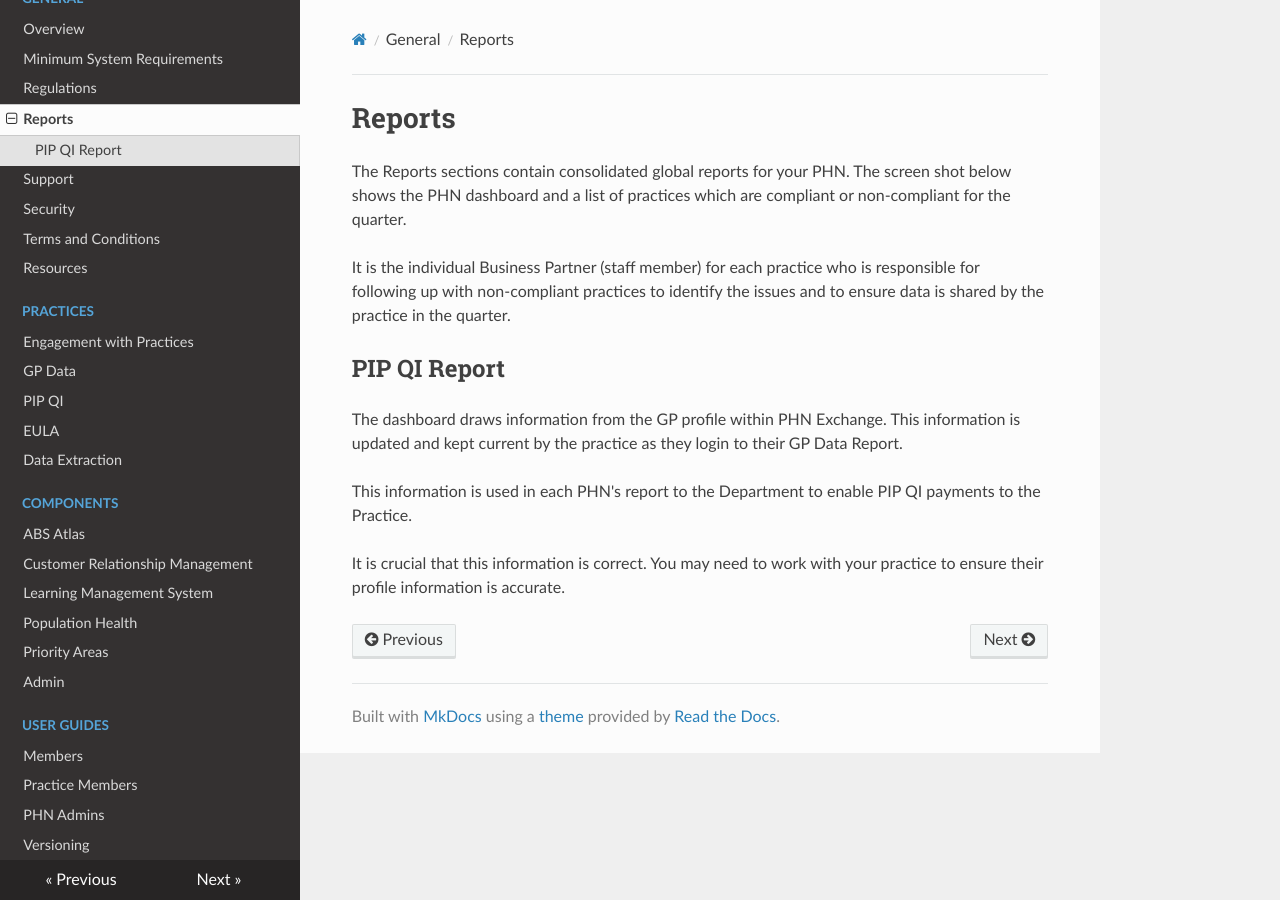
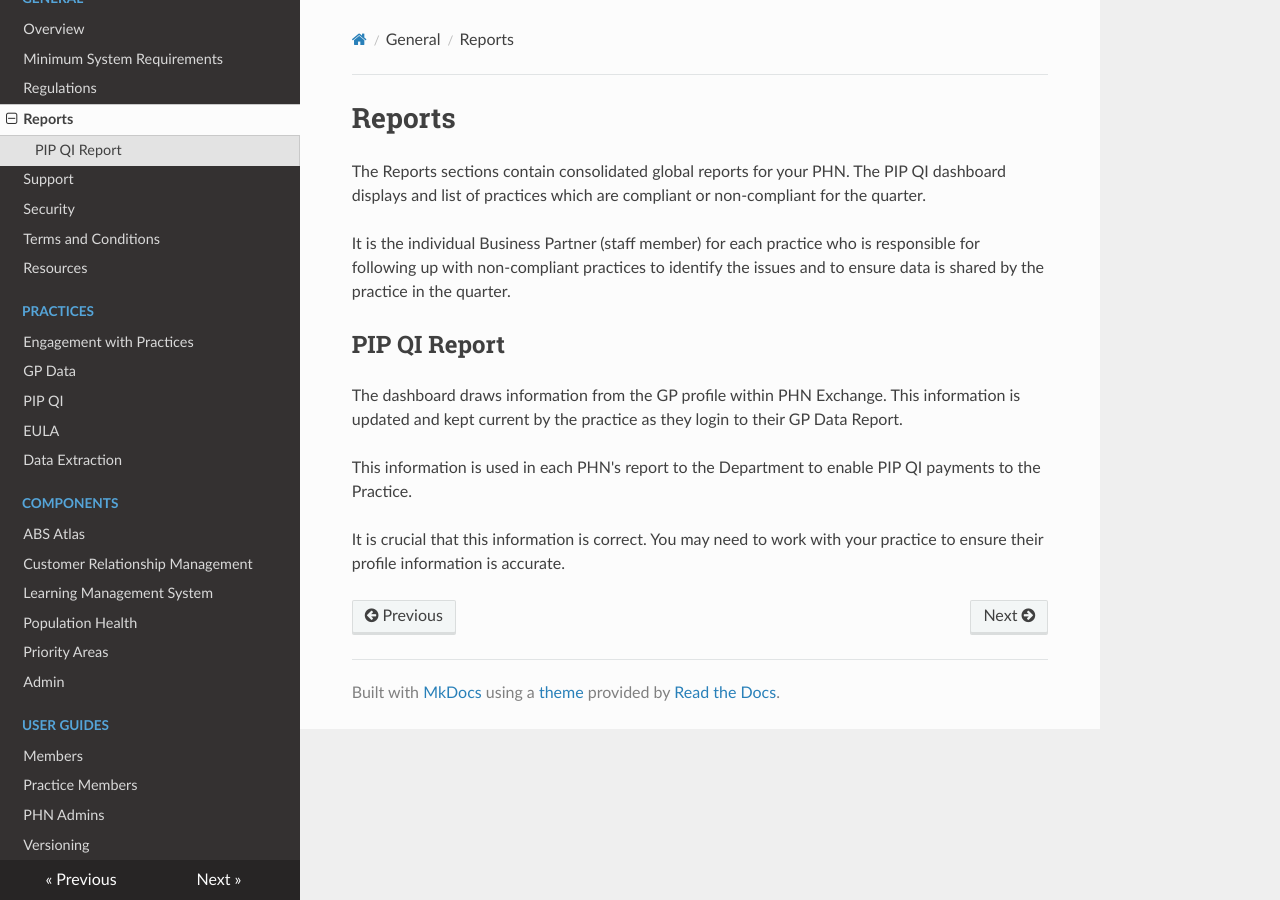
Before and after one commit to MurrayPHN/phn-exchange-docs, an MkDocs documentation site: the page built from docs/general/reports.md, in a window 1280 px wide. Built offline with MkDocs 1.6.1, drawn with Linux system fonts in a browser that asks for light colours; nearby versions of some CDN libraries.

Commit message:
Update reports.md

```diff
--- a/docs/general/reports.md
+++ b/docs/general/reports.md
@@ -1,6 +1,6 @@
 # Reports
 
-The Reports sections contain consolidated global reports for your PHN. The screen shot below shows the PHN dashboard and a list of practices which are compliant or non-compliant for the quarter.
+The Reports sections contain consolidated global reports for your PHN. The PIP QI dashboard displays and list of practices which are compliant or non-compliant for the quarter.
 
 It is the individual Business Partner (staff member) for each practice who is responsible for following up with non-compliant practices to identify the issues and to ensure data is shared by the practice in the quarter.
 
```
